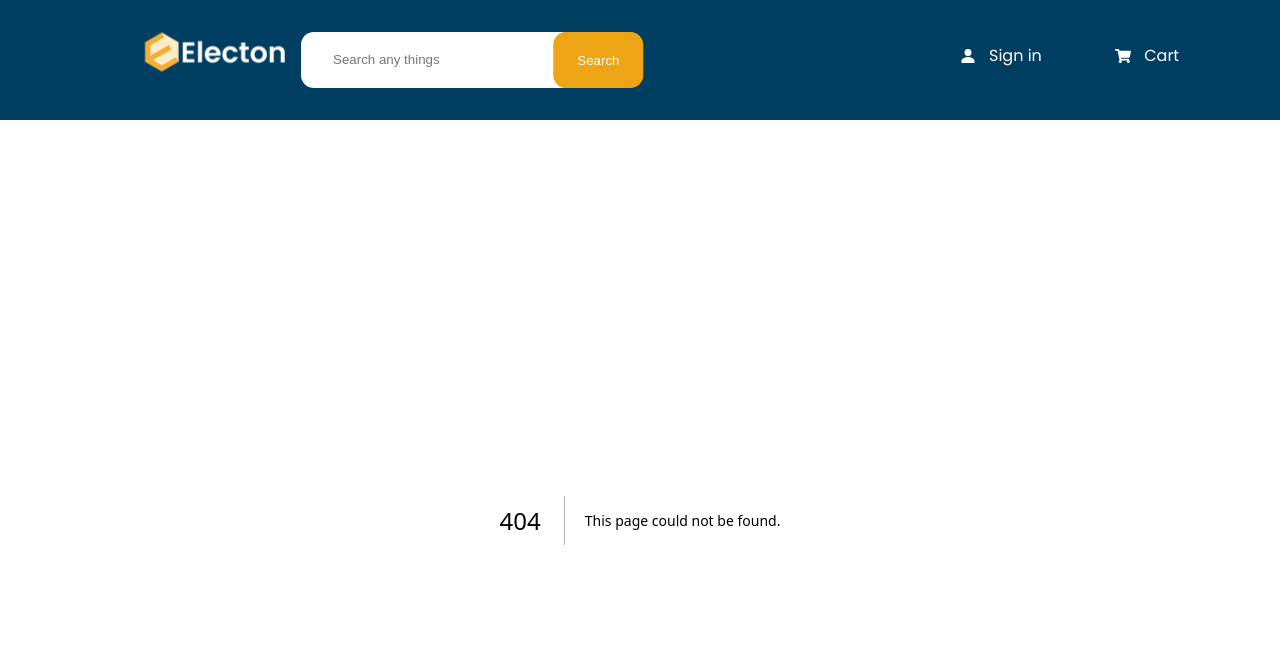
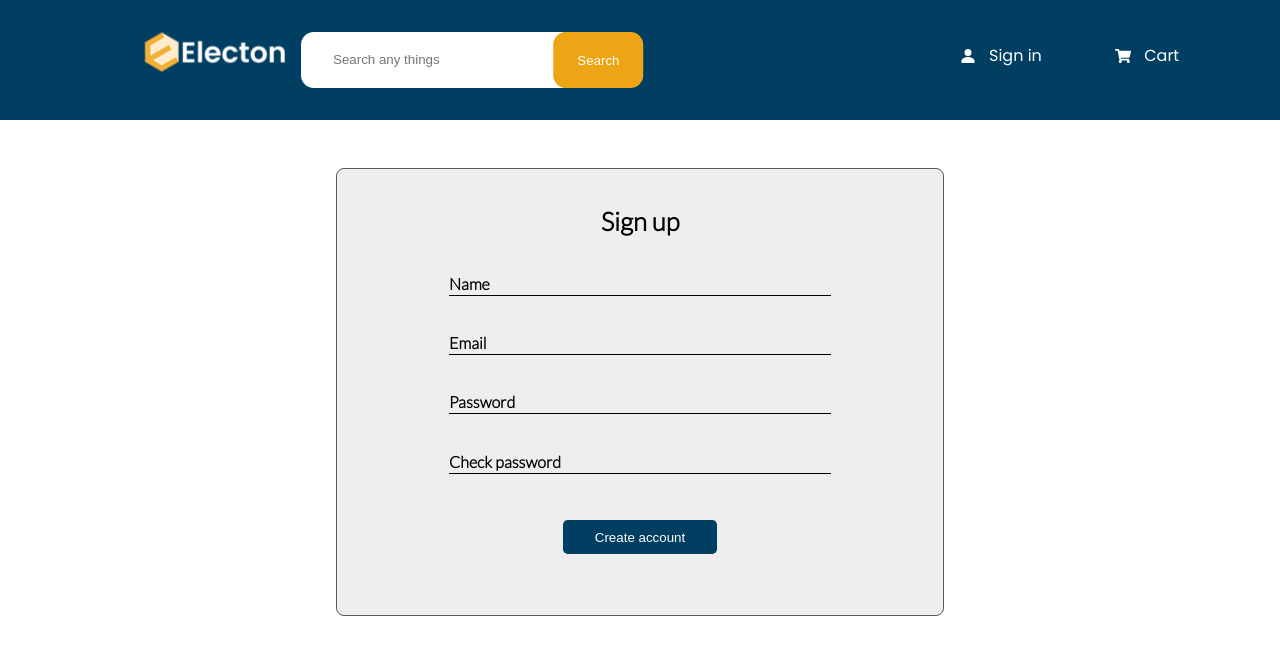
Before and after one commit to FvCastr0/Electon, a Next.js app in the folder frontend/: page /auth/signup in a window 1280 px wide. Before the commit this address had no page. Shown: the top 654 px of the page. Built offline with nearby package versions, Linux system fonts and the light colour scheme.

Commit message:
Auth pages: Sign In and Sign Up

```diff
--- a/frontend/components/NavHeader/index.jsx
+++ b/frontend/components/NavHeader/index.jsx
@@ -110,7 +110,7 @@ export default function NavHeader() {
       <Redirects>
         <div>
           <IoPersonSharp />
-          <Link href="/">Sign in</Link>
+          <Link href="/auth/signin">Sign in</Link>
         </div>
 
         <div>
--- /dev/null
+++ b/frontend/components/StylesAuth/AuthCard/index.jsx
@@ -0,0 +1,45 @@
+import styled from "styled-components";
+
+const AuthCard = styled.form`
+  padding: 2.5rem 7rem 3.8rem 7rem;
+  border-radius: .5rem;
+  background-color: ${({ theme }) => theme.colors.mediumGray};
+  text-align: center;
+  border: 1px solid #575757;
+
+  h1 {
+    font-size: 1.6rem;
+    text-align: center;
+    margin-bottom: 1.5rem;
+    font-weight: bold;
+    font-family: 'Lato', sans-serif;
+  }
+
+  button {
+      cursor: pointer;
+      background-color: ${({ theme }) => theme.colors.primaryColor};
+      color: white;
+      border: none;
+      border-radius: .3rem;
+      padding: .6rem 2rem;
+      margin-top: 1.5rem;
+      transition: all .3s ease-in-out;
+
+    &:hover {
+      background-color: ${({ theme }) => theme.colors.secondaryColor};
+      color: black;
+    }
+  }
+
+  legend {
+    font-family: 'Poppins', sans-serif;
+    font-size: .8rem;
+    text-align: left;
+  }
+
+  a {
+    color: ${({ theme }) => theme.colors.primaryColor};
+  }
+`
+
+export default AuthCard;
--- /dev/null
+++ b/frontend/components/StylesAuth/AuthInput/index.jsx
@@ -0,0 +1,40 @@
+import styled from "styled-components";
+
+const AuthInput = styled.div`
+  display: flex;
+  flex-direction: column;
+  position: relative;
+    font-family: 'Lato';
+    font-weight: bold;
+    margin-bottom: .2rem;
+    line-height: 1.5rem;
+
+    input {
+      background: transparent;
+      border: none;
+      border-bottom: 1px solid;
+      outline: none;
+      font-size: 1.2rem;
+      width: 23rem;
+      padding: 7px;
+      margin-bottom: 1.2rem;
+    }
+
+    label {
+      position: absolute;
+      margin-top: 13px;
+      top: 0;
+      left: 0;
+      transition: all .3s ease-out;
+    }
+
+    input:focus + label,
+    input:valid + label {
+      border-color: ${({ theme }) => theme.colors.primaryColor};
+      color: ${({ theme }) => theme.colors.primaryColor};
+      font-size: 14px;
+      margin-top: -18px;
+    }
+`
+
+export default AuthInput;
--- a/frontend/package.json
+++ b/frontend/package.json
@@ -13,7 +13,9 @@
     "react": "^18",
     "react-dom": "^18",
     "react-icons": "^5.0.1",
-    "styled-components": "^6.1.8"
+    "react-toastify": "^10.0.4",
+    "styled-components": "^6.1.8",
+    "validator": "^13.11.0"
   },
   "devDependencies": {
     "babel-plugin-styled-components": "^1.12.0",
--- a/frontend/pages/_app.jsx
+++ b/frontend/pages/_app.jsx
@@ -1,6 +1,8 @@
 import NavHeader from '@/components/NavHeader';
 import '@/styles/reset.css';
 import { theme } from "@/styles/theme";
+import { ToastContainer } from 'react-toastify';
+import 'react-toastify/dist/ReactToastify.css';
 import { ThemeProvider } from 'styled-components';
 
 export default function myApp({ Component, pageProps }) {
@@ -9,6 +11,20 @@ export default function myApp({ Component, pageProps }) {
       <NavHeader />
 
       <Component {...pageProps} />
+
+      <ToastContainer
+        position="top-right"
+        autoClose={3000}
+        hideProgressBar={false}
+        newestOnTop={false}
+        closeOnClick
+        rtl={false}
+        pauseOnFocusLoss
+        draggable
+        pauseOnHover
+        theme="dark"
+      />
+
     </ThemeProvider>
   )
 }
--- a/frontend/pages/_document.jsx
+++ b/frontend/pages/_document.jsx
@@ -34,8 +34,9 @@ export default class MyDocument extends Document {
         <head>
           <meta charSet='UTF-8' />
           <link rel="preconnect" href="https://fonts.googleapis.com" />
-          <link rel="preconnect" href="https://fonts.gstatic.com" crossorigin />
+          <link rel="preconnect" href="https://fonts.gstatic.com" crossOrigin="true" />
           <link href="https://fonts.googleapis.com/css2?family=Poppins&display=swap" rel="stylesheet" />
+          <link href="https://fonts.googleapis.com/css2?family=Lato:wght@300&display=swap" rel="stylesheet" />
         </head>
         <Head />
         <body>
--- /dev/null
+++ b/frontend/pages/auth/signup.jsx
@@ -0,0 +1,90 @@
+import AuthCard from "@/components/StylesAuth/AuthCard";
+import AuthInput from "@/components/StylesAuth/AuthInput";
+import Head from "next/head";
+import { useState } from "react";
+import { toast } from "react-toastify";
+import styled from "styled-components";
+import validator from "validator";
+
+const SignupPage = styled.div`
+  display: flex;
+  justify-content: center;
+  margin-top: 3rem;
+`
+
+export default function Signup() {
+  const [name, setName] = useState('');
+  const [email, setEmail] = useState('');
+  const [password, setPassword] = useState('');
+  const [checkPassword, setCheckPassword] = useState('');
+
+
+  function handleSubmitForm(e) {
+    e.preventDefault();
+    handleCheckName();
+    handleCheckEmail();
+    handleCheckPassword();
+  }
+
+  function handleCheckName() {
+    if (name.length < 3) {
+      toast.error('The name must have at least 3 characters')
+      return;
+    }
+  }
+
+  function handleCheckEmail() {
+    if (!validator.isEmail(email)) {
+      toast.error('Invalid Email')
+      return;
+    }
+  }
+
+  function handleCheckPassword() {
+    if (password.length < 6) {
+      toast.error('The password must have at least 6 characters')
+      return;
+    }
+    if (password !== checkPassword) {
+      toast.error('Passwords must be the same')
+      return;
+    }
+  }
+
+  return (
+    <>
+      <Head>
+        <title>Sign Up</title>
+      </Head>
+
+      <SignupPage onSubmit={handleSubmitForm}>
+        <AuthCard>
+          <h1>Sign up</h1>
+
+          <AuthInput>
+            <input type="text" onChange={(e) => setName(e.target.value)} value={name} id="name" required />
+            <label htmlFor="name">Name</label>
+          </AuthInput>
+
+          <AuthInput>
+            <input type="text" onChange={(e) => setEmail(e.target.value)} value={email} id="email" required />
+            <label htmlFor="email">Email</label>
+          </AuthInput>
+
+          <AuthInput>
+            <input type="password" onChange={(e) => setPassword(e.target.value)} value={password} id="password" required />
+            <label htmlFor="password">Password</label>
+          </AuthInput>
+
+          <AuthInput>
+            <input type="password" onChange={(e) => setCheckPassword(e.target.value)} value={checkPassword} id="checkPassword" required />
+            <label htmlFor="checkPassword">Check password</label>
+          </AuthInput>
+
+          <button type="submit">Create account</button>
+
+        </AuthCard>
+      </SignupPage>
+    </>
+  );
+}
--- a/frontend/styles/theme.js
+++ b/frontend/styles/theme.js
@@ -3,7 +3,7 @@ export const theme = {
     primaryColor: '#003F62',
     secondaryColor: '#EDA415',
     white: '#FFFFFF',
-    mediumGray: '#F4F4F4',
+    mediumGray: '#eeeeee',
     black: '#000000'
   },
   font: {
```
Also changed, not shown: frontend/pages/auth/signin.jsx (added, +45 -0 lines), 1 other file (tests, documents, lock files or other folders).
